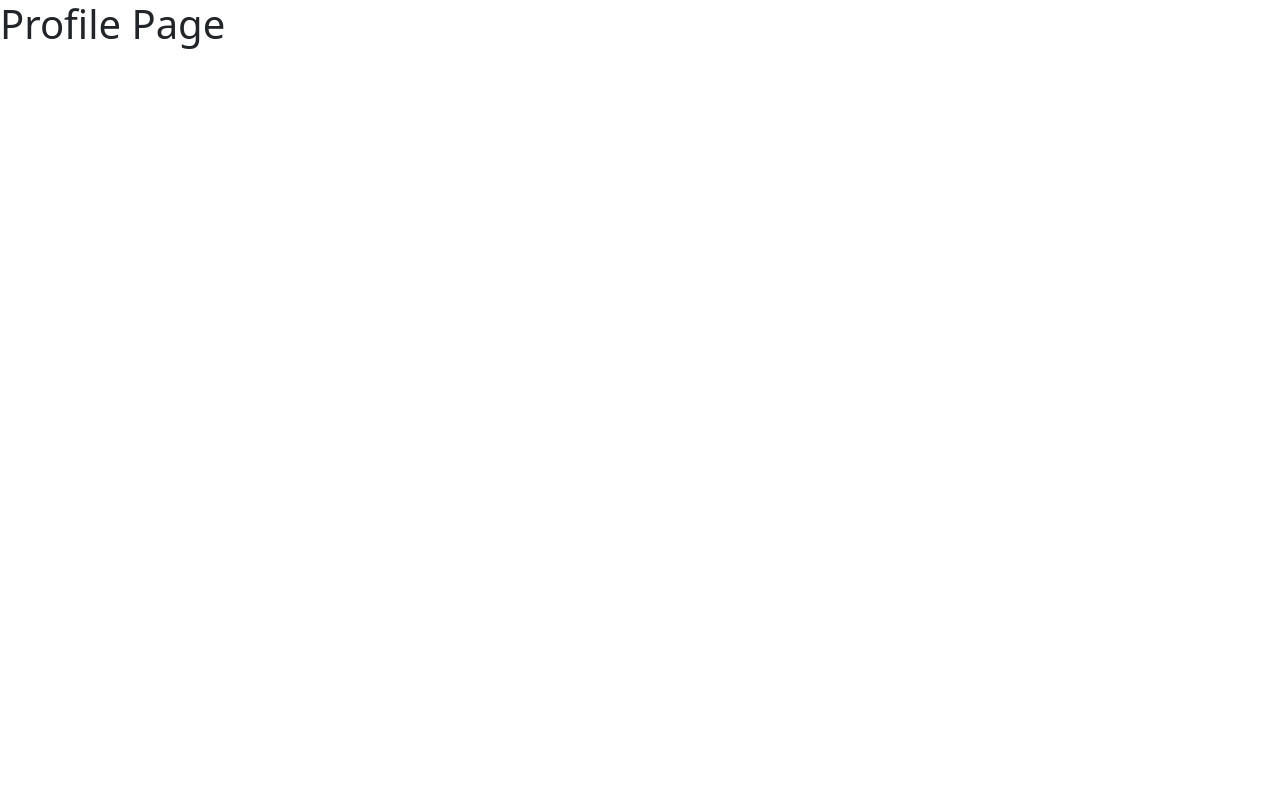
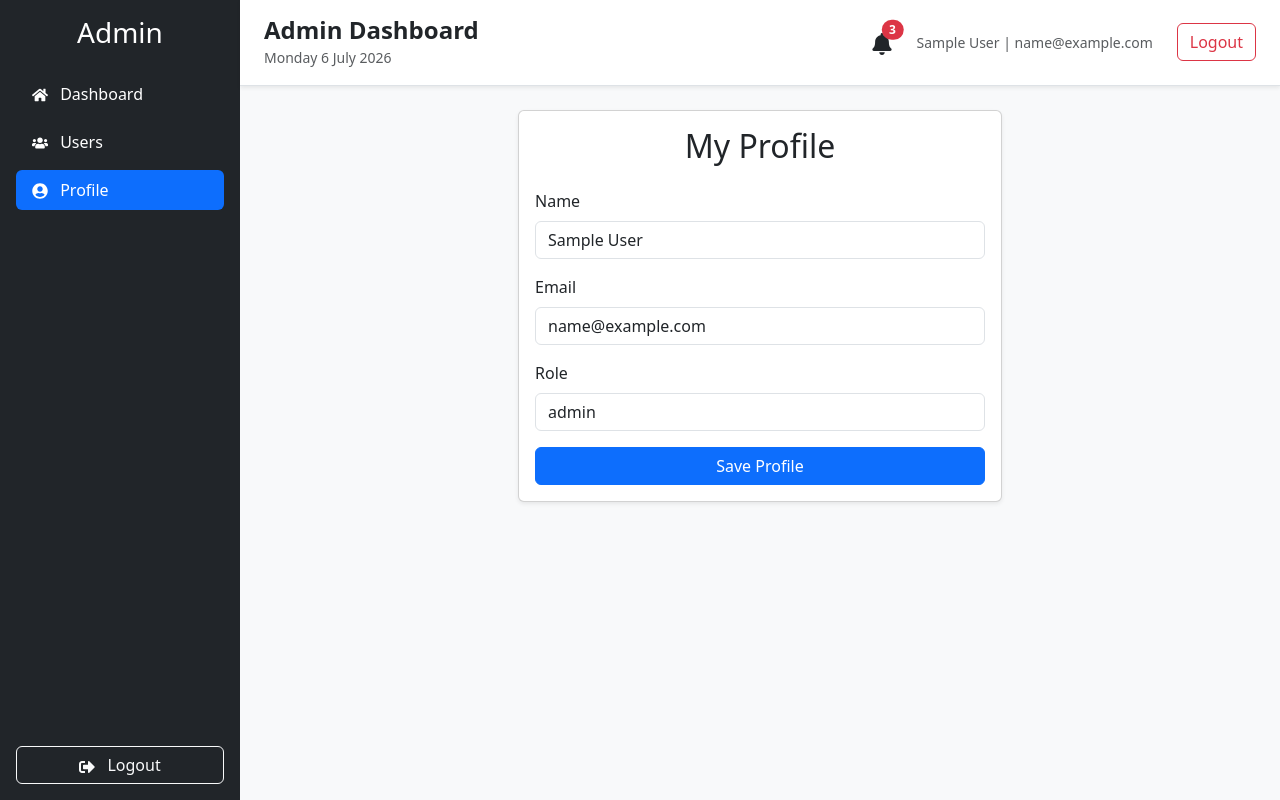
Before and after one commit to elibze/dashboard-management-system, a React (Vite) app: page /profile in a window 1280 px wide. Built offline with nearby package versions, Linux system fonts and the light colour scheme; sample sign-in values are in the browser's storage.

Commit message:
Implemented user from localStorage being used in pages

```diff
--- a/src/components/Header/Header.jsx
+++ b/src/components/Header/Header.jsx
@@ -2,7 +2,7 @@ import { FaBell } from "react-icons/fa";
 import { useAuth } from "../../hooks/useAuth";
 
 export default function Header() {
-    const { logout } = useAuth();
+    const { logout, user } = useAuth();
     const today = new Date().toLocaleDateString("en-GB", {
         weekday: "long",
         day: "numeric",
@@ -26,10 +26,13 @@ export default function Header() {
                             3
                         </span>
                     </div>
-                    <div className="text-end">
-                        <div className="fw-semibold">Admin</div>
-                            <small className="text-muted"> admin@test.com </small>
-                        </div>
+                        <small className="text-muted">
+                            {user?.name || "User"}
+                            {" "}
+                            |
+                            {" "}
+                            {user?.email}
+                        </small>
                         <button
                             className="btn btn-outline-danger"
                             onClick={logout}
--- /dev/null
+++ b/src/context/AuthContext.jsx
@@ -0,0 +1,3 @@
+import { createContext } from "react";
+const AuthContext = createContext(null);
+export default AuthContext;
--- a/src/context/AuthProvider.jsx
+++ b/src/context/AuthProvider.jsx
@@ -1,31 +1,83 @@
 import { useState } from "react";
-import { AuthContext } from "./auth.context";
+import AuthContext from "./AuthContext";
 
 export default function AuthProvider({ children }) {
+    const [user, setUser] = useState(()=> {
+        const savedUser = localStorage.getItem("profile");
+
+        return savedUser
+            ? JSON.parse(savedUser)
+            : null;
+    });
+
     const [isAuthenticated, setIsAuthenticated] = useState(
         !!localStorage.getItem("token")
     );
 
-    const login = (email, password) => {
-        if (email === "admin@test.com" && password === "admin123") {
-            localStorage.setItem("token", "loggedIn");
+    function login(email, password) {
+        if (
+            email === "admin@test.com" &&
+            password === "admin123"
+        ) {
+            const loggedInUser = {
+                name: "Admin",
+                email: "admin@test.com",
+                role: "Administrator",
+            };
+
+            localStorage.setItem(
+                "token",
+                "loggedIn"
+            );
+
+            localStorage.setItem(
+                "profile",
+                JSON.stringify(loggedInUser)
+            );
+
+            setUser(loggedInUser);
             setIsAuthenticated(true);
-            return { success: true };
+
+            return {
+                success: true,
+                user: loggedInUser,
+            };
         }
+
         return {
             success: false,
-            message: "Invalid email or password",
+            message: "Invalid email or password.",
         };
-    };
+    }
 
-    const logout = () => {
+    function logout() {
         localStorage.removeItem("token");
+        localStorage.removeItem("profile");
+        setUser(null);
         setIsAuthenticated(false);
-    };
+    }
+
+    function updateUser(updatedUser) {
+        localStorage.setItem(
+            "profile",
+            JSON.stringify(updatedUser)
+        );
+
+        setUser(updatedUser);
+    }
 
     return (
-        <AuthContext.Provider value={{ isAuthenticated, login, logout }}>
+        <AuthContext.Provider
+            value={{
+                user,
+                isAuthenticated,
+                login,
+                logout,
+                updateUser,
+            }}
+        >
             {children}
         </AuthContext.Provider>
     );
+
 }
--- a/src/context/auth.context.js
+++ /dev/null
@@ -1,2 +0,0 @@
-import { createContext } from "react";
-export const AuthContext = createContext(null);
--- a/src/graphql/queries/userDetails.js
+++ b/src/graphql/queries/userDetails.js
@@ -9,14 +9,6 @@ query GetUser($id: ID!) {
         phone
         company {
             name
-            catchPhrase
-            bs
-        }
-        address {
-            street
-            suite
-            city
-            zipcode
         }
     }
 }
--- a/src/hooks/useAuth.jsx
+++ b/src/hooks/useAuth.jsx
@@ -1,5 +1,5 @@
 import { useContext } from "react";
-import { AuthContext } from "../context/auth.context";
+import AuthContext from "../context/AuthContext";
 
 export function useAuth() {
     return useContext(AuthContext);
--- a/src/pages/Dashboard.jsx
+++ b/src/pages/Dashboard.jsx
@@ -1,4 +1,5 @@
 import { useEffect, useState } from "react";
+import { useAuth } from "../hooks/useAuth";
 import DashboardLayout from "../components/Layout/DashboardLayout";
 import Loader from "../components/Loader/Loader";
 import StatCard from "../components/Cards/StatCard";
@@ -13,6 +14,8 @@ export default function Dashboard() {
         comments: 0,
         albums: 0,
     });
+
+    const { user } = useAuth();
 
     const [loading, setLoading] = useState(true);
     const [error, setError] = useState("");
@@ -44,7 +47,10 @@ export default function Dashboard() {
     return (
         <DashboardLayout>
             <div className="mb-4">
-                <h2 className="fw-bold"> Welcome back, Admin! </h2>
+                <h2 className="fw-bold"> Welcome back, {user?.name || "User"}! </h2>
+                <p className="text-muted mb-0">
+                    Role: {user?.role}
+                </p>
                 <p className="text-muted">
                     Here's a quick overview.
                 </p>
--- a/src/pages/Profile.jsx
+++ b/src/pages/Profile.jsx
@@ -1,3 +1,114 @@
+import { useState } from "react";
+import { useAuth } from "../hooks/useAuth";
+import DashboardLayout from "../components/Layout/DashboardLayout";
+
 export default function Profile() {
-    return <h1>Profile Page</h1>;
+    const {
+        user,
+        updateUser
+    } = useAuth();
+
+    const [message, setMessage] = useState("");
+    const [profile, setProfile] = useState(() => {
+            return user || {
+            name: "",
+            email: "",
+            role: ""
+            };
+    });
+
+    if (!user) {
+        return (
+            <DashboardLayout>
+                <div className="alert alert-warning">
+                    No user information available.
+                </div>
+            </DashboardLayout>
+        );
+    }
+
+    function handleChange(e) {
+        setProfile({
+            ...profile,
+            [e.target.name]: e.target.value,
+        });
+    }
+
+    function handleSave() {
+        updateUser(profile);
+
+        setMessage("Profile updated successfully!");
+
+        setTimeout(()=> {
+            setMessage("");
+        }, 3000);
+    }
+
+    return (
+        <DashboardLayout>
+            <div className="row justify-content-center">
+                <div className="col-md-8 col-lg-6">
+                    <div className="card shadow-sm">
+                        <div className="card-body">
+                            <h2 className="text-center mb-4">
+                                My Profile
+                            </h2>
+
+                            {message && (
+                                <div className="alert alert-success">
+                                {message}
+                                </div>
+                            )}
+
+                            <div className="mb-3">
+                                <label className="form-label">
+                                    Name
+                                </label>
+
+                                <input
+                                    className="form-control"
+                                    name="name"
+                                    value={profile?.name}
+                                    onChange={handleChange}
+                                />
+                            </div>
+
+                            <div className="mb-3">
+                                <label className="form-label">
+                                    Email
+                                </label>
+
+                                <input
+                                    className="form-control"
+                                    type="email"
+                                    name="email"
+                                    value={profile?.email}
+                                    onChange={handleChange}
+                                />
+                            </div>
+
+                            <div className="mb-3">
+                                <label className="form-label">
+                                    Role
+                                </label>
+
+                                <input
+                                    className="form-control"
+                                    name="role"
+                                    value={profile?.role}
+                                    onChange={handleChange}
+                                />
+                            </div>
+
+                            <buttton
+                                className="btn btn-primary w-100"
+                                onClick={handleSave}
+                            >Save Profile</buttton>
+
+                        </div>
+                    </div>
+                </div>
+            </div>
+        </DashboardLayout>
+    );
 }
--- a/src/pages/UserDetails.jsx
+++ b/src/pages/UserDetails.jsx
@@ -17,12 +17,14 @@ export default function UserDetails() {
             try {
                 setLoading(true);
 
-                const data = await fetchGraphQL(GET_USER, { id });
+                const data = await fetchGraphQL(GET_USER, { id: String(id) });
+
+                console.log("USER DETAILS RESPONSE:", data);
 
                 setUser(data.user);
                 setError("");
             } catch (err) {
-                setError(err.message);
+                setError(err.message || "Failed to load user.");
             } finally {
                 setLoading(false);
             }
@@ -30,13 +32,30 @@ export default function UserDetails() {
         loadUser();
     }, [id]);
 
-    if (loading) return <Loader />;
+    if (loading) {
+        return (
+            <DashboardLayout>
+                <Loader />
+            </DashboardLayout>
+        );
+    }
 
     if (error) {
         return (
             <DashboardLayout>
                 <div className="alert alert-danger">
-                    <strong>Error:</strong>{error}</div>
+                    <strong>Error:</strong>{error}
+                </div>
+            </DashboardLayout>
+        );
+    }
+
+    if (!user) {
+        return (
+            <DashboardLayout>
+                <div className="alert alert-warning">
+                    User not found.
+                </div>
             </DashboardLayout>
         );
     }
@@ -60,7 +79,6 @@ export default function UserDetails() {
                     <p><strong>ID:</strong> {user.id}</p>
                     <p><strong>Username:</strong>{user.username}</p>
                     <p><strong>Email:</strong>{user.email}</p>
-                    <p><strong>Phone:</strong>{user.phone}</p>
                     <p><strong>Website:</strong>{user.website}</p>
 
                     <hr />
@@ -68,19 +86,6 @@ export default function UserDetails() {
                     <h5>Company</h5>
 
                     <p><strong>Name:</strong>{user.company?.name}</p>
-                    <p><strong>Catchphrase:</strong>{user.company?.catchPhrase}</p>
-
-                    <hr />
-
-                    <h5>Address</h5>
-
-                    <p>
-                        {user.address?.street}, {user.address?.suite}
-                    </p>
-
-                    <p>
-                        {user.address?.city}, {user.address?.zipcode}
-                    </p>
                 </div>
             </div>
         </DashboardLayout>
```
